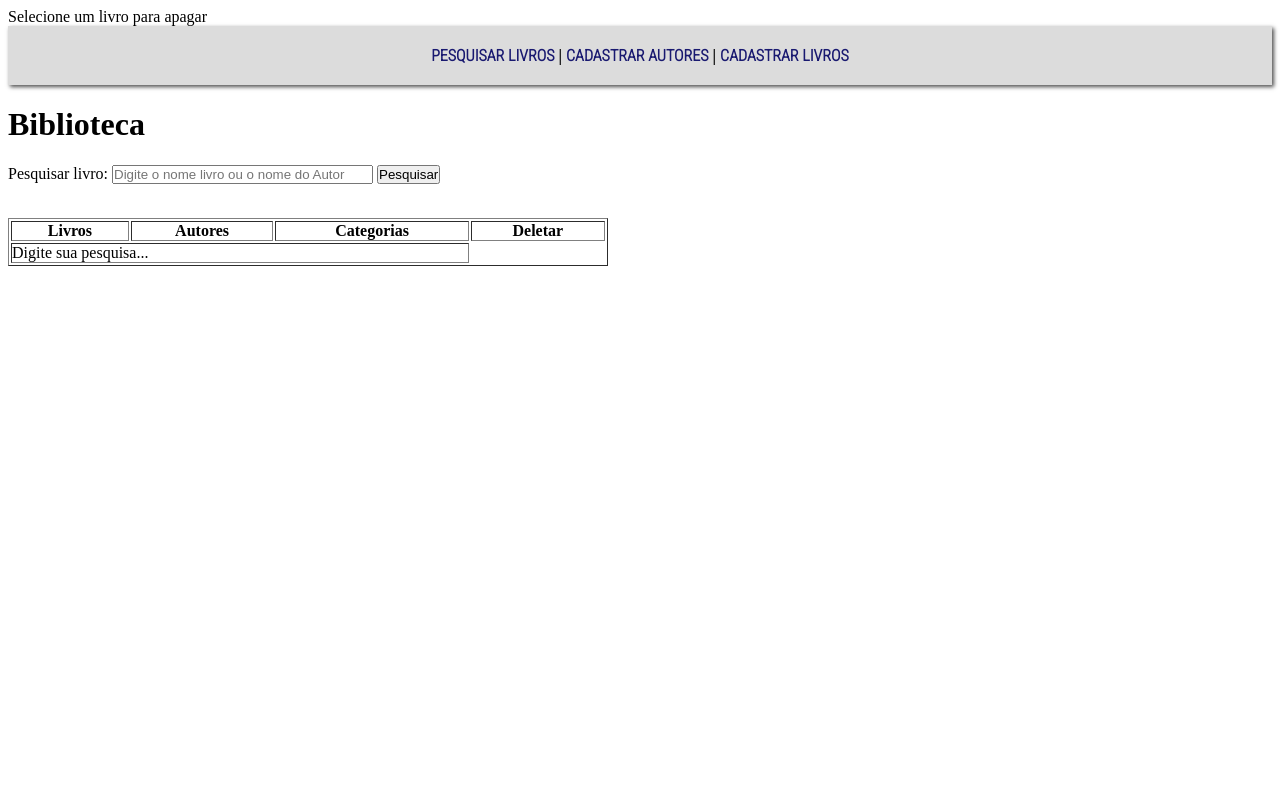
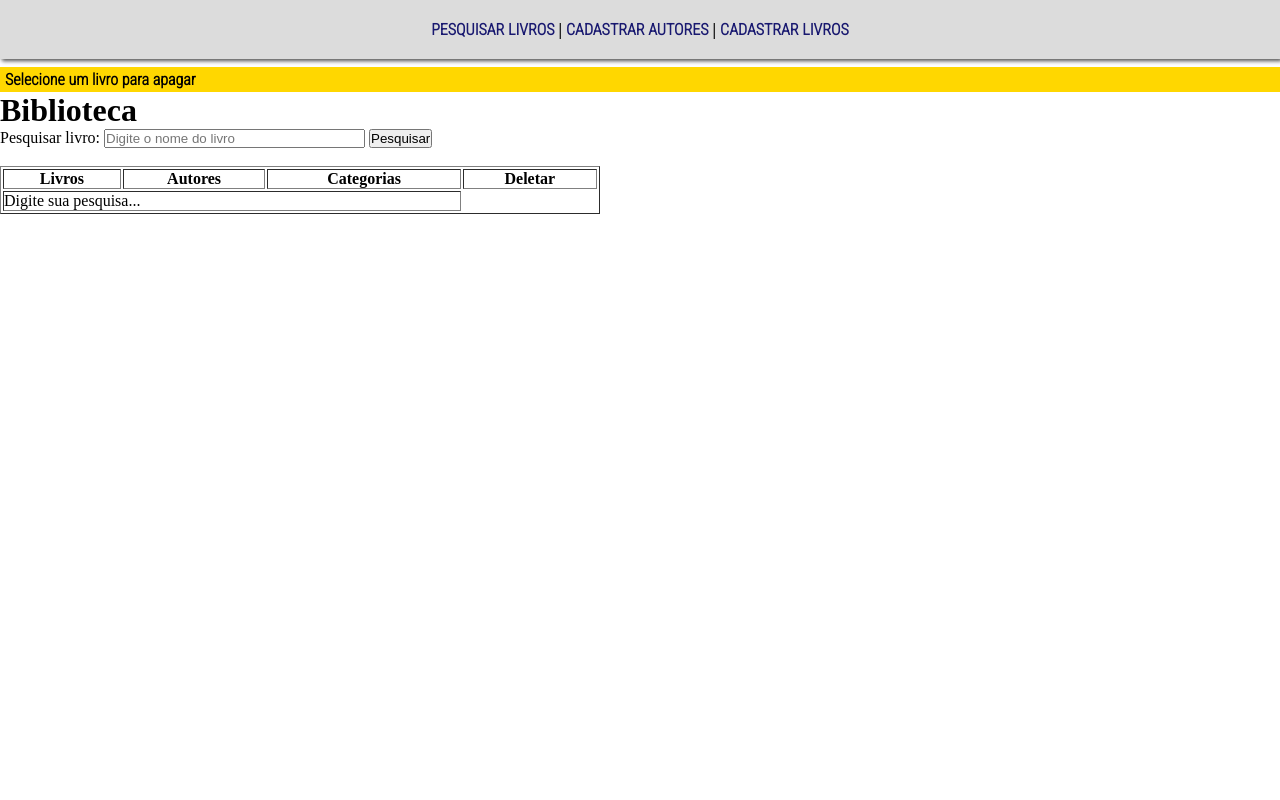
Before and after one commit to VictorLopesz/biblioteca, a PHP site: the page made by PagPesquisa/index.php in a window 1280 px wide. Run offline with PHP 8.4, Linux system fonts and the light colour scheme.

Commit message:
botão excluir funcionando, faltando apenas update e style para terminar

```diff
--- a/PagPesquisa/index.php
+++ b/PagPesquisa/index.php
@@ -1,14 +1,6 @@
 <?php
 include("../config/conexao.php");
 
-if( isset($_GET["mensagem"]) && !empty($_GET["mensagem"]))
-    {
-        ?>
-            <div>
-                <?php echo $_GET["mensagem"]; ?>
-            </div>
-        <?php
-    }
 
 ?>
 
@@ -19,12 +11,24 @@ if( isset($_GET["mensagem"]) && !empty($_GET["mensagem"]))
     <meta charset="UTF-8">
     <meta name="viewport" content="width=device-width, initial-scale=1.0">
     <link rel="stylesheet" href="../navbar/style.css">
+    <link rel="stylesheet" href="pagPesquisa.css">
     <title>BIBLIOTECA</title>
 </head>
 
 <?php
 include("../navbar/navbar.php");
 ?>
+
+<?php
+if (isset($_GET["mensagem"]) && !empty($_GET["mensagem"])) {
+?>
+    <div id="mensagem_excluir">
+        <?php echo $_GET["mensagem"]; ?>
+    </div>
+<?php
+}
+?>
+
 <body>
     <h1>Biblioteca</h1>
 
@@ -39,7 +43,7 @@ include("../navbar/navbar.php");
 
         <form action="" method="GET">
             <label for="Pesquisa"> Pesquisar livro:</label>
-            <input name="busca" type="text" placeholder="Digite o nome livro ou o nome do Autor" size="30">
+            <input name="busca" type="text" placeholder="Digite o nome do livro" size="30">
             <button type="submit" name="pesquisar">Pesquisar</button>
         </form>
         <br>
@@ -60,7 +64,7 @@ include("../navbar/navbar.php");
                 <?php
             } else {
                 $pesquisa = $conn->real_escape_string($_GET['busca']);
-                $sql_code = "SELECT liv.titulo as livros, aut.nome as autores, cat.categoriaTipo as categorias
+                $sql_code = "SELECT liv.titulo as livros, aut.nome as autores, cat.categoriaTipo as categorias, liv.id_livros
                              FROM categorias cat
                              INNER JOIN livro_categoria lc ON cat.id_categorias = lc.id_categorias
                              INNER JOIN livros liv ON lc.id_livros = liv.id_livros
@@ -87,7 +91,7 @@ include("../navbar/navbar.php");
                             </td>
 
                             <td>
-                                <a href="../excluiLivros/deletaLivros.php?id=<?php echo $dados['id']; ?>">Excluir</a>
+                                <a href="../excluiLivros/deletaLivros.php?id=<?php echo $dados['id_livros']; ?>">Excluir</a>
                             </td>
                         </tr>
             <?php
--- /dev/null
+++ b/PagPesquisa/pagPesquisa.css
@@ -0,0 +1,18 @@
+@import url('https://fonts.googleapis.com/css2?family=Roboto+Condensed:wght@300&display=swap');
+
+*{
+    margin: 0;
+}
+
+#mensagem_excluir{
+    background-color:#FFD700;
+    margin-top: 8px;
+    padding: 3px;
+    padding-left: 5px;
+    font-family: 'Roboto Condensed', 'sans-serif';
+    font-weight: bolder;
+};
+
+h1{
+    padding: 50px;
+}
```
Also changed, not shown: excluiLivros/deletaLivros.php (+5 -5 lines).
